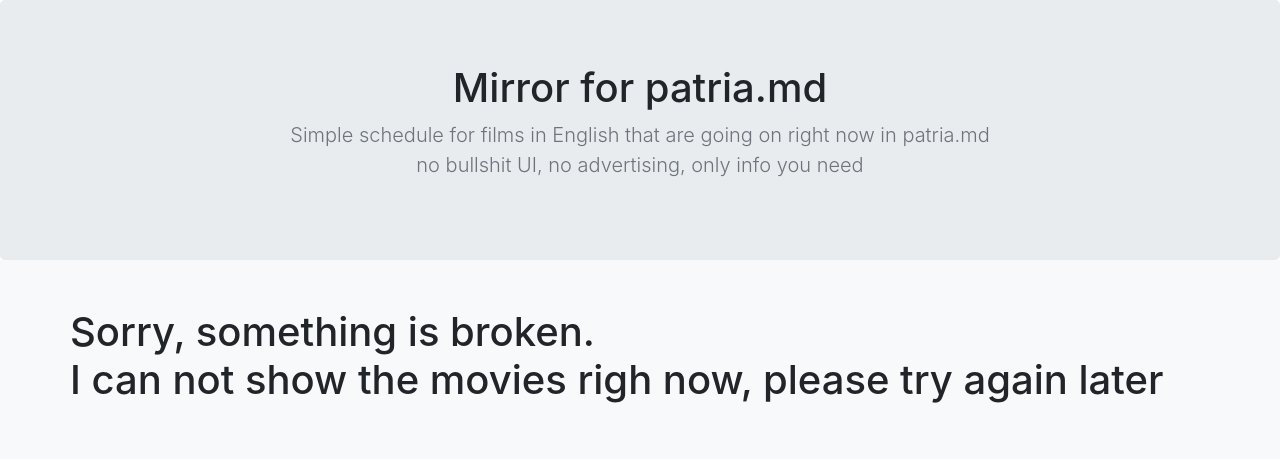
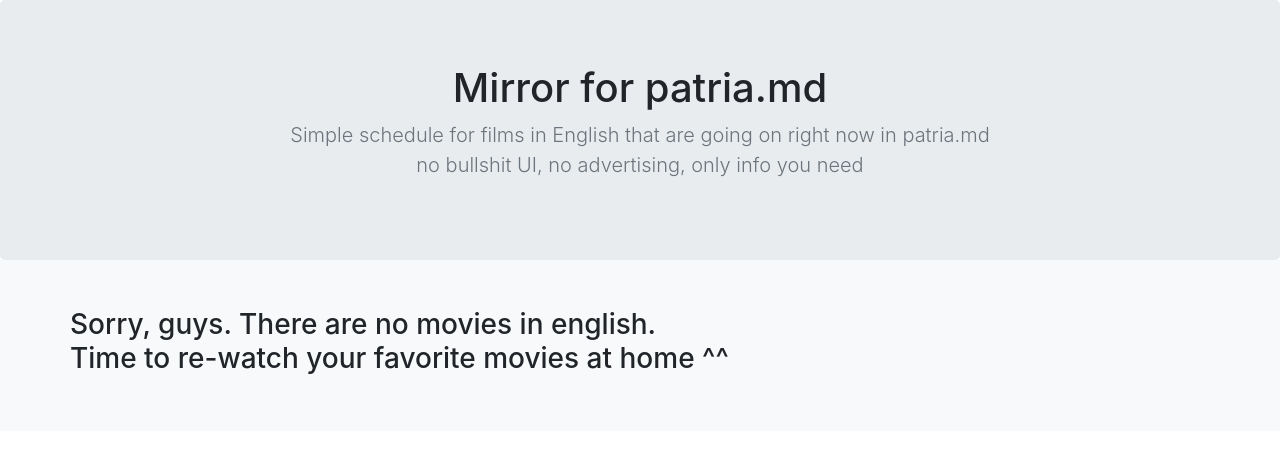
Before and after one commit to slash3b/pirata, a Python web app: template flask/templates/index.html in a window 1280 px wide. Shown: the top 459 px of the page. Run offline with Jinja, Linux system fonts and the light colour scheme; the template is opened without the code that fills it, so the values that code supplies are empty; some libraries are stand-ins or nearby versions.

Commit message:
change default message in case there are no movies

```diff
--- a/flask/templates/index.html
+++ b/flask/templates/index.html
@@ -131,8 +131,7 @@
           </div>
           {% endfor %}
           {% else %}
-          <h1> Sorry, something is broken.<br>
-            I can not show the movies righ now, please try again later</h1>
+          <h3> Sorry, guys. There are no movies in english. <br>Time to re-watch your favorite movies at home ^^</h3>
           {% endif %}
           <!-- END OF ROW -->
         </div>
```
